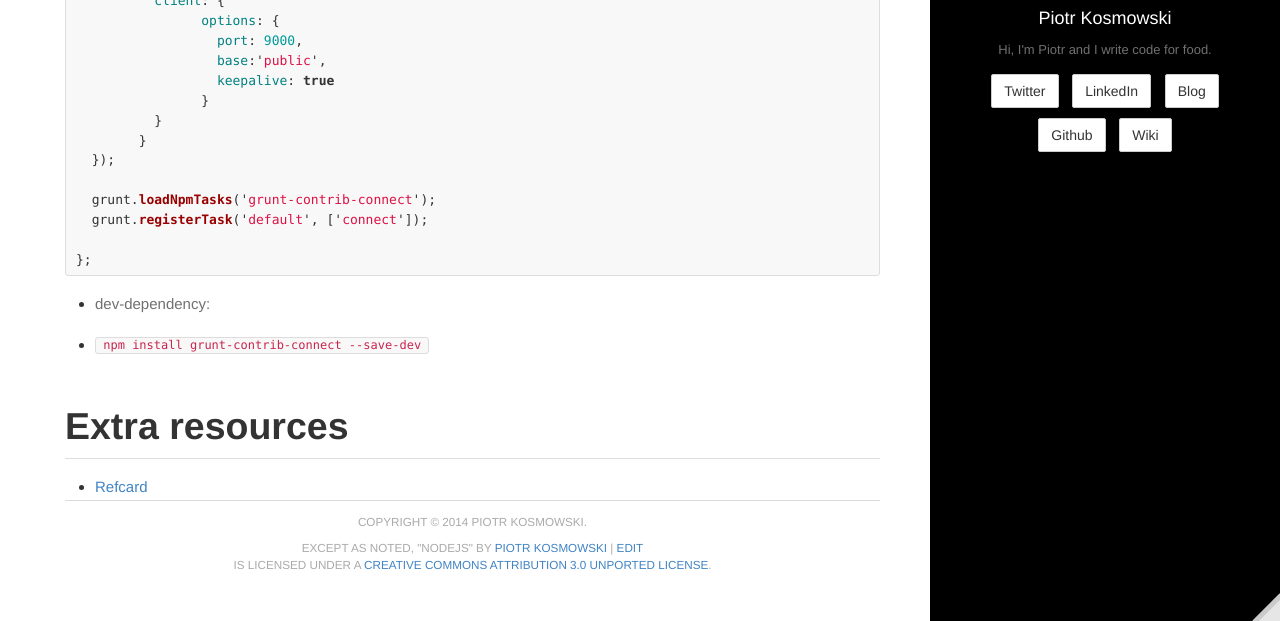
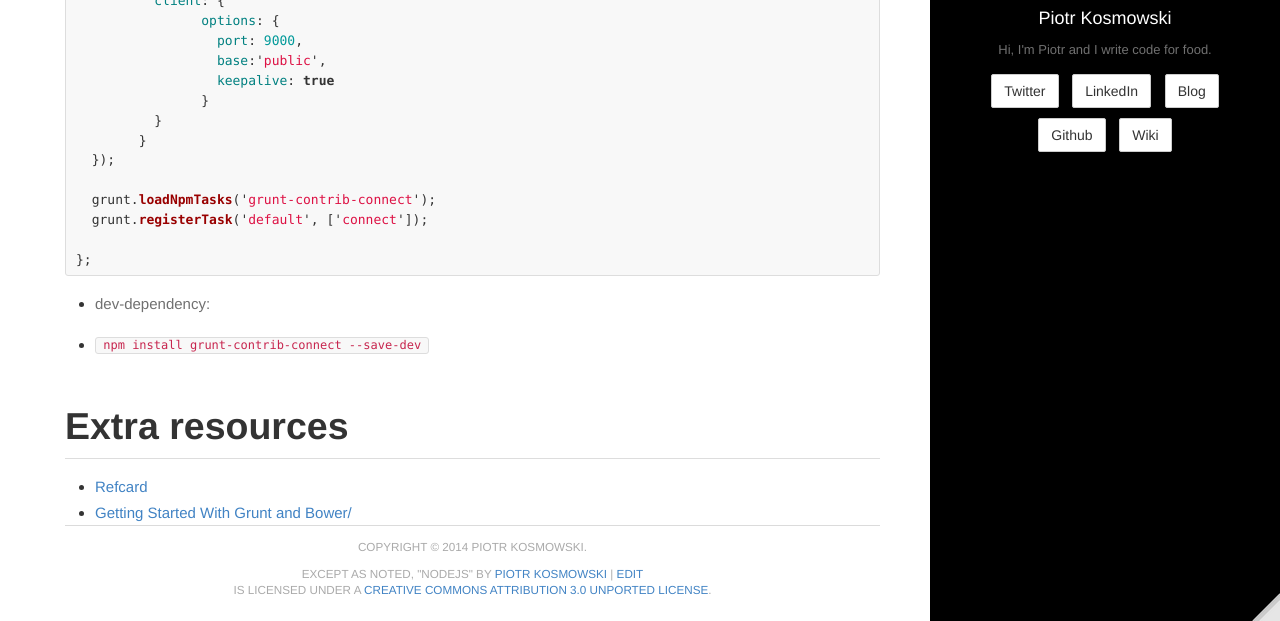
Before and after one commit to kospiotr/kospiotr.github.io, a Jekyll site: the page built from wiki/node-js.md, in a window 1280 px wide and 900 px high, scrolled down 956 px, cut to the strip 279-900 px from the top of the window. Built offline with Jekyll 4.4.1, drawn with Linux system fonts in a browser that asks for light colours; Markdown is read by kramdown in place of the engine named in the settings.

Commit message:
Update node-js.md

```diff
--- a/wiki/node-js.md
+++ b/wiki/node-js.md
@@ -51,3 +51,4 @@
 
 #Extra resources
  * [Refcard](../resources/nodejs.pdf)
+ * [Getting Started With Grunt and Bower/](http://www.nitinh.com/2013/05/getting-started-with-grunt-bower/)
```
